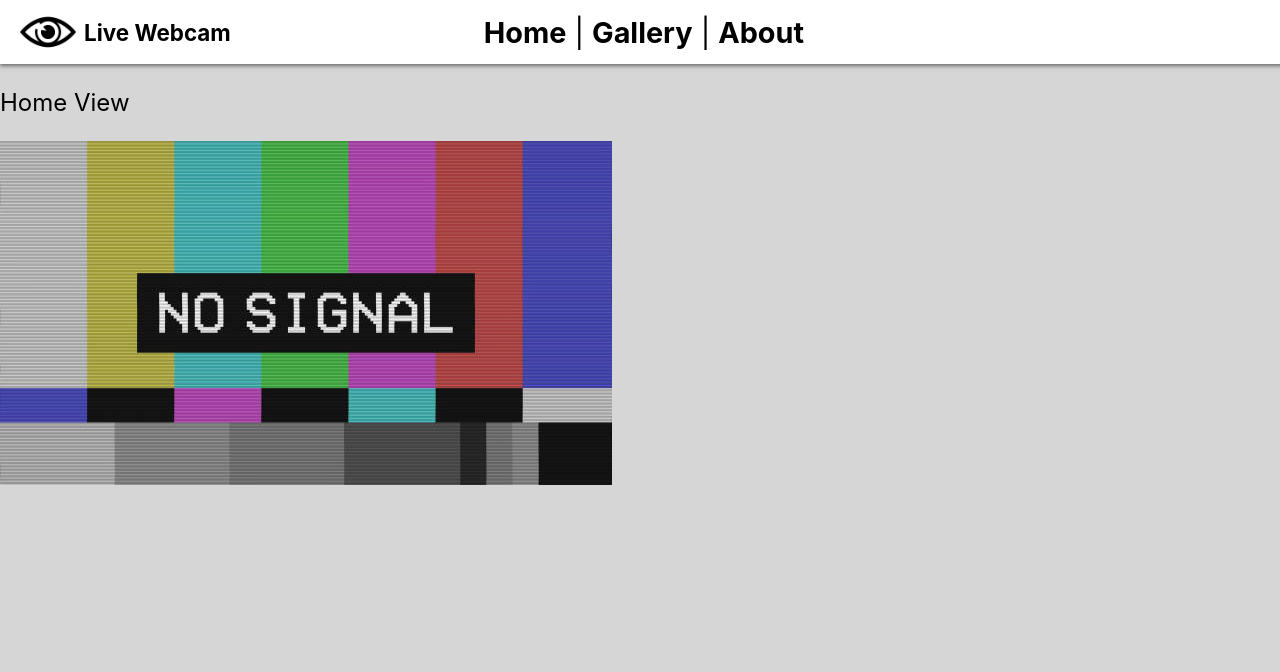
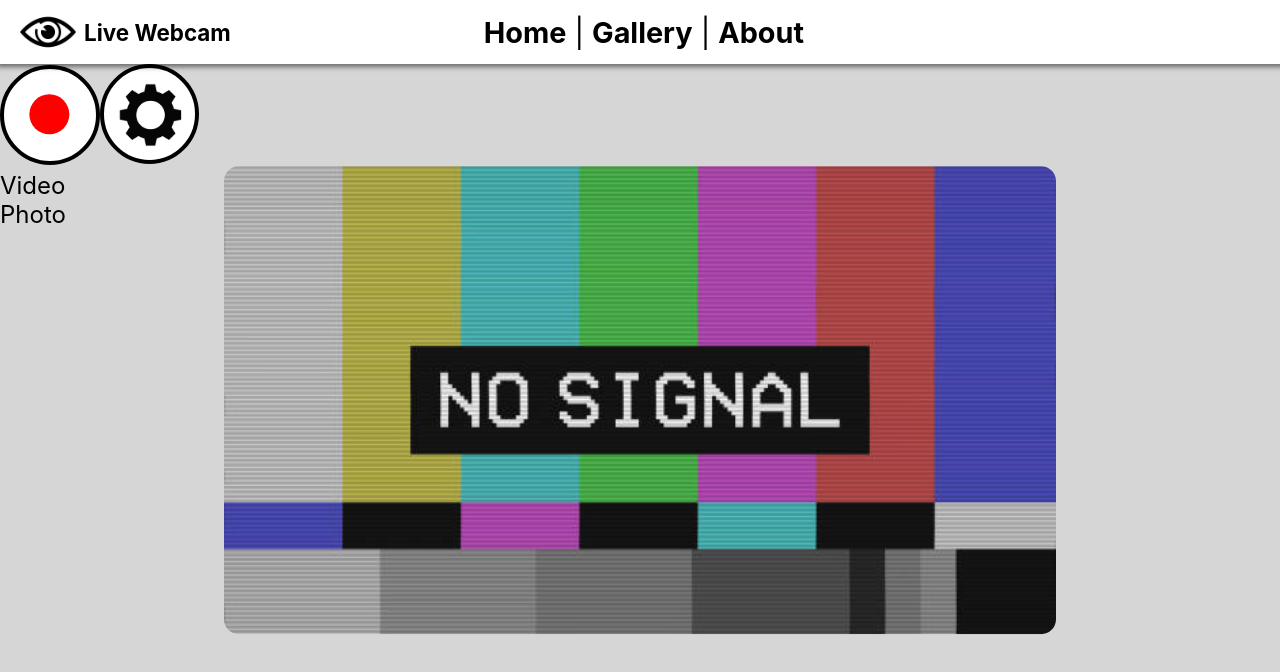
Before and after one commit to Rookies111/Live-Webcam, a Vue app in the folder front-end/: page / in a window 1280 px wide. Shown: the top 672 px of the page. Built offline with nearby package versions, Linux system fonts and the light colour scheme.

Commit message:
Refactor HomeView.vue and LayoutDefault.vue for improved UI and code organization

```diff
--- a/front-end/src/app/HomeView.vue
+++ b/front-end/src/app/HomeView.vue
@@ -1,4 +1,21 @@
 <template>
-  <p>Home View</p>
-  <img src="../assets/no_signal.jpg">
+  <img src="../assets/no_signal.jpg" class="screen" />
+  <img src="../assets/icons/Record Button.svg" class="button" />
+  <img src="../assets/icons/Setting Button.svg" class="button" />
+  <div>
+    <div>Video</div>
+    <div>Photo</div>
+  </div>
 </template>
+
+<style>
+.screen {
+  width: 65vw;
+  border-radius: 15px;
+  position: absolute;
+  top: 50%;
+  left: 50%;
+  -ms-transform: translate(-50%, -50%);
+  transform: translate(-50%, -50%);
+}
+</style>
--- a/front-end/src/app/LayoutDefault.vue
+++ b/front-end/src/app/LayoutDefault.vue
@@ -7,7 +7,8 @@ import { RouterLink } from 'vue-router'
     <nav class="LayoutDefault__nav">
       <div class="column">
         <RouterLink to="/" class="logo vertical-center">
-          <img src="../assets/logo.png" />Live Webcam</RouterLink>
+          <img src="../assets/logo.png" />Live Webcam</RouterLink
+        >
       </div>
       <div class="column vertical-center" align="center">
         <RouterLink to="/">Home</RouterLink> | <RouterLink to="/gallery">Gallery</RouterLink> |
@@ -26,10 +27,12 @@ nav {
   height: 3.5rem;
   padding: 0.25rem;
   background-color: #fff;
-  box-shadow: 0 2px 4px rgba(0, 0, 0, 0.5);
+  box-shadow: 0 0 5px 3px rgba(0, 0, 0, 0.5);
   content: '';
   display: table;
   clear: both;
+  position: sticky;
+  top: 0;
 }
 
 nav a {
```
